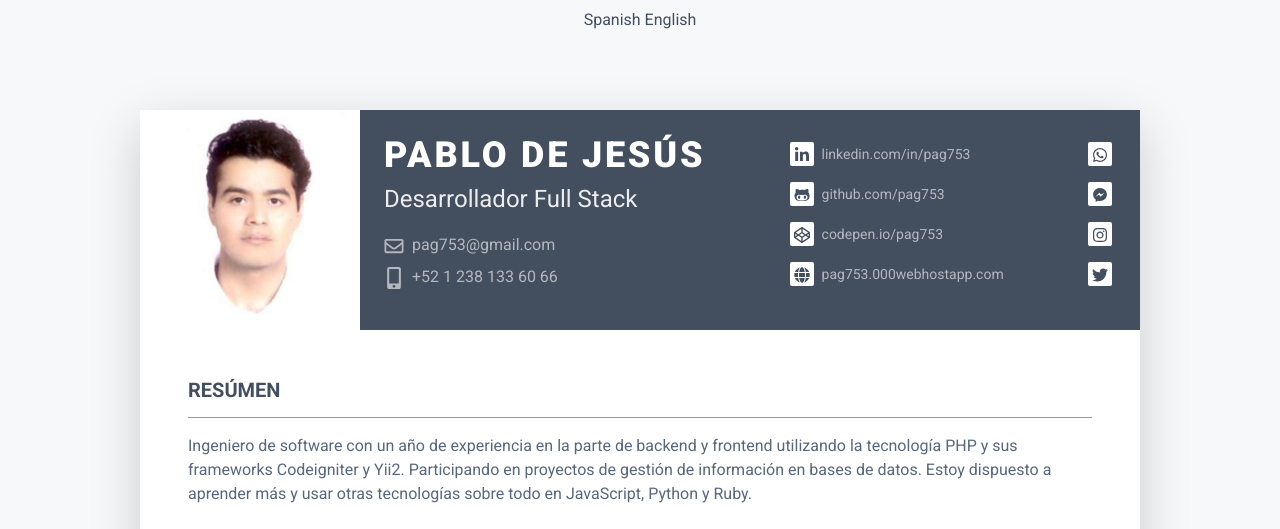
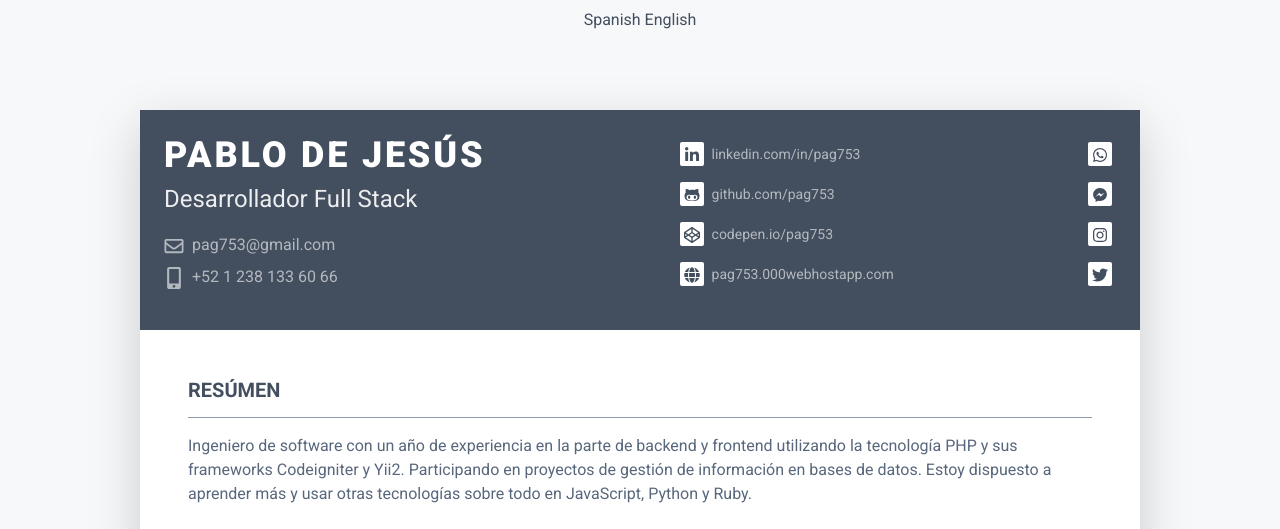
Before and after one commit to pag753/resume, a CodeIgniter app: page /database/index.php/welcome/index in a window 1280 px wide. Shown: the top 529 px of the page. Run offline with CodeIgniter, Linux system fonts and the light colour scheme; some libraries are stand-ins or nearby versions.

Commit message:
Ocultar la imágen.

```diff
--- a/application/views/welcome_message.php
+++ b/application/views/welcome_message.php
@@ -38,7 +38,7 @@ $arr = $arr;
 		<div class="resume-wrapper-inner mx-auto text-left bg-white shadow-lg">
 			<header class="resume-header pt-4 pt-md-0">
 				<div class="media flex-column flex-md-row">
-					<img class="mr-3 img-fluid picture mx-auto" src="/images/profile.jpg" alt="Profile image">
+					<!-- <img class="mr-3 img-fluid picture mx-auto" src="/images/profile.jpg" alt="Profile image"> -->
 					<div class="media-body p-4 d-flex flex-column flex-md-row mx-auto mx-lg-0">
 						<div class="primary-info">
 							<h1 class="name mt-0 mb-1 text-white text-uppercase text-uppercase">Pablo de Jesús</h1>
```
